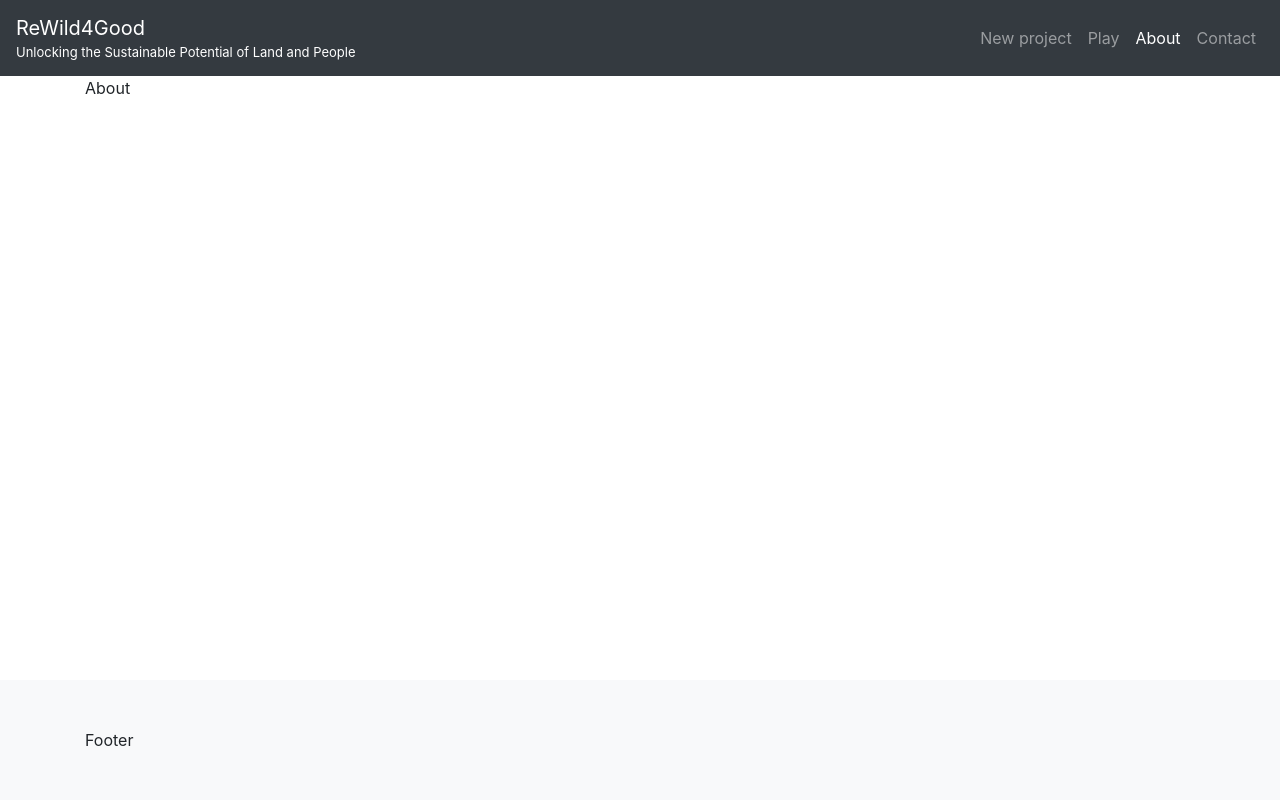
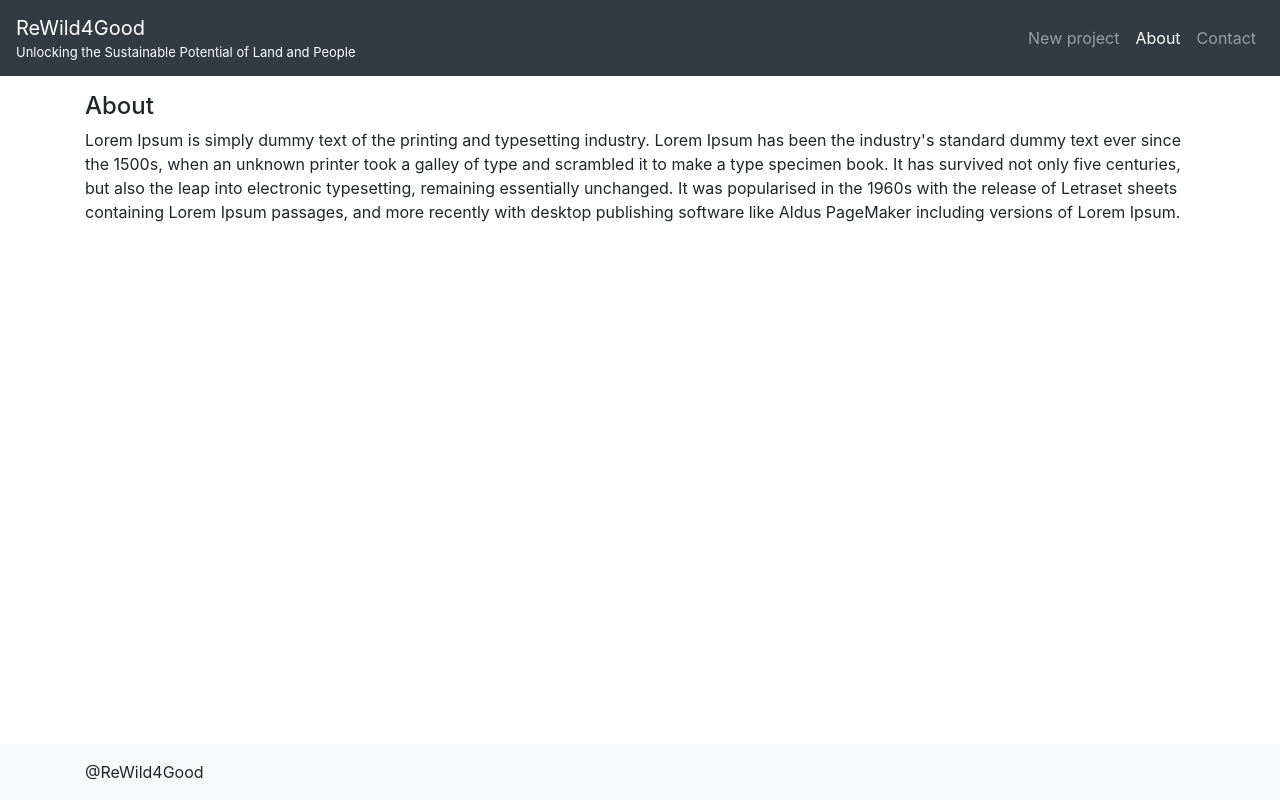
Before and after one commit to odysseyhack/rewild4good, a React (Create React App) app: page /about in a window 1280 px wide. Built offline with nearby package versions, Linux system fonts and the light colour scheme.

Commit message:
rounding some corners

```diff
--- a/src/components/Footer.js
+++ b/src/components/Footer.js
@@ -1,9 +1,10 @@
 import React from 'react';
+import { APP_NAME } from '../constants';
 
 export default function Footer() {
   return (
-    <footer className="bg-light py-5 mt-auto">
-      <div className="container">Footer</div>
+    <footer className="bg-light py-3 mt-auto">
+      <div className="container">@{APP_NAME}</div>
     </footer>
   );
 }
--- a/src/components/Header.js
+++ b/src/components/Header.js
@@ -5,7 +5,7 @@
 
 const navItems = [
   { title: 'New project', link: '/project' },
-  { title: 'Play', link: '/play' },
+  // { title: 'Play', link: '/play' },
   { title: 'About', link: '/about' },
   { title: 'Contact', link: '/contact' }
 ];
--- a/src/containers/About.js
+++ b/src/containers/About.js
@@ -2,6 +2,19 @@
 
 export default class About extends Component {
   render() {
-    return <div className="container">About</div>;
+    return (
+      <div className="container py-3">
+        <h4>About</h4>
+        Lorem Ipsum is simply dummy text of the printing and typesetting
+        industry. Lorem Ipsum has been the industry's standard dummy text ever
+        since the 1500s, when an unknown printer took a galley of type and
+        scrambled it to make a type specimen book. It has survived not only five
+        centuries, but also the leap into electronic typesetting, remaining
+        essentially unchanged. It was popularised in the 1960s with the release
+        of Letraset sheets containing Lorem Ipsum passages, and more recently
+        with desktop publishing software like Aldus PageMaker including versions
+        of Lorem Ipsum.
+      </div>
+    );
   }
 }
--- a/src/containers/Contact.js
+++ b/src/containers/Contact.js
@@ -1,7 +1,13 @@
 import React, { Component } from 'react';
+import { APP_NAME } from '../constants';
 
 export default class Contact extends Component {
   render() {
-    return <div className="container">Contact</div>;
+    return (
+      <div className="container py-3">
+        <h4>Contact</h4>
+        Team {APP_NAME}
+      </div>
+    );
   }
 }
--- a/src/containers/Home.js
+++ b/src/containers/Home.js
@@ -11,7 +11,7 @@
             We help you to regenerate land and create a sustainable ecosystem
           </h1>
           <p className="lead">
-            <em>Description</em>
+            <em>Unlocking the Sustainable Potential of Land and People</em>
           </p>
           <Link to="/project" className="btn btn-primary mt-2 mb-sm-5">
             Check us out
```
